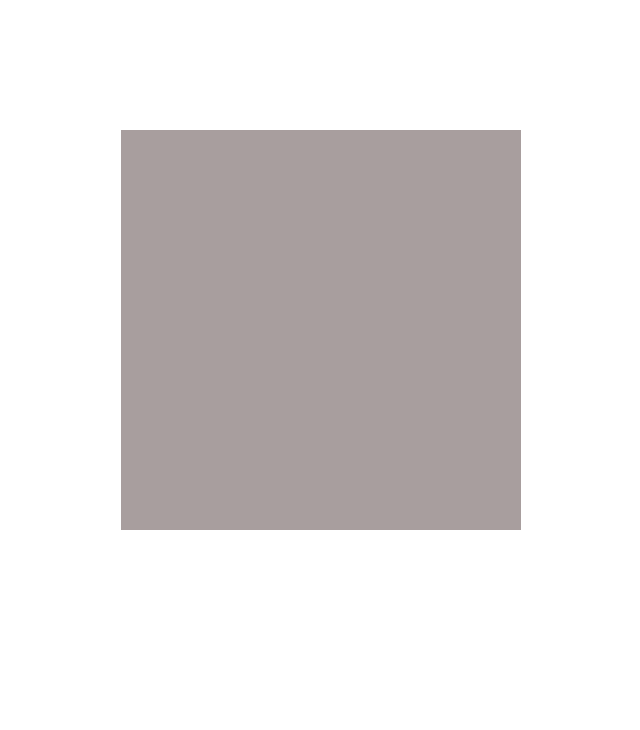
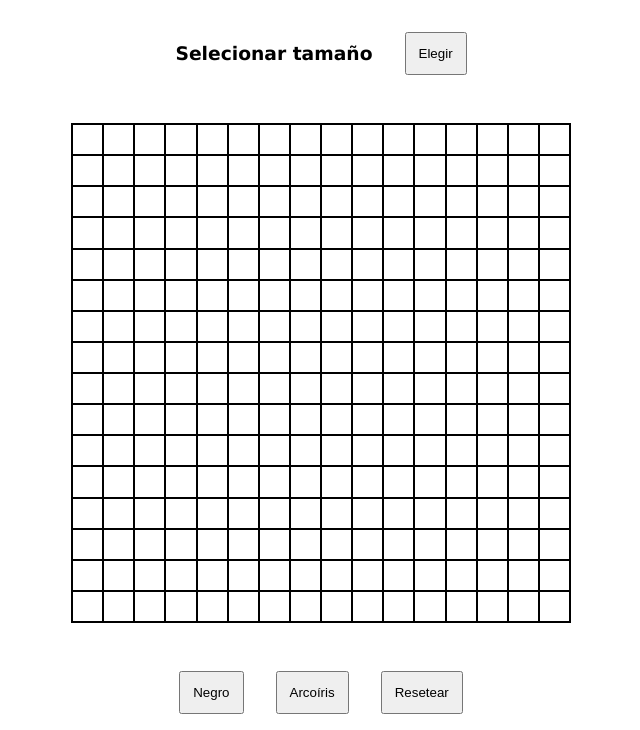
Before and after one commit to LaVieja1/etch-a-sketch2023, a plain HTML site: page index.html in a window 1280 px wide. Shown: the part 70-800 px from the top of the page, without its empty margins (319-959 px from the left). Drawn offline with Linux system fonts and the light colour scheme.

Commit message:
Añadida la grilla y botones para elegir colores y tamaños. Todavia no funcionales.

```diff
--- a/index.html
+++ b/index.html
@@ -9,8 +9,18 @@
     <title>Etch-A-Sketch</title>
 </head>
 <body>
-    <div id="container">
+    <h1>Etch-A-Sketch</h1>
+    <header>
+        <h3>Selecionar tamaño</h3>
+        <button id="popup">Elegir</button>
+    </header>
+    <div id="grid-container">
 
     </div>
+    <footer>
+        <button>Negro</button>
+        <button>Arcoíris</button>
+        <button>Resetear</button>
+    </footer>
 </body>
 </html>
--- a/script.js
+++ b/script.js
@@ -0,0 +1,17 @@
+const gridContainer = document.getElementById('grid-container');
+
+function createGrid(size) {
+
+    gridContainer.style.gridTemplateColumns = `repeat(${size}, 1fr)`;
+    gridContainer.style.gridTemplateRows = `repeat(${size}, 1fr)`;
+
+    let amountDivs = size * size;
+
+    for (let i = 0; i < amountDivs; i++) {
+        let squareDiv = document.createElement('div');
+        squareDiv.classList.add('square-div');
+        gridContainer.appendChild(squareDiv);
+    }
+}
+
+createGrid(16);
--- a/styles.css
+++ b/styles.css
@@ -13,16 +13,41 @@ body {
     margin: 0;
     padding: 16px;
     display: flex;
-    justify-content: center;
+    flex-direction: column;
+    gap: 16px;
+    justify-content: space-between;
     align-items: center;
 }
 
-#container {
+header {
     display: flex;
-    flex-direction: column;
-    justify-content: center;
+    flex-direction: row;
+    justify-content: space-around;
     align-items: center;
+    gap: 32px;
+}
+
+#grid-container {
     background-color: rgb(168, 158, 158);
-    height: 50vh;
-    width: 50vh;
+    border: 1px solid black;
+    width: 500px;
+    height: 500px;
+    display: grid;
 }
+
+.square-div {
+    background-color: white;
+    border: 1px solid black;
+}
+
+footer {
+    display: flex;
+    flex-direction: row;
+    justify-content: space-between;
+    align-items: center;
+    gap: 32px;
+}
+
+button {
+    padding: 12px;
+}
```
